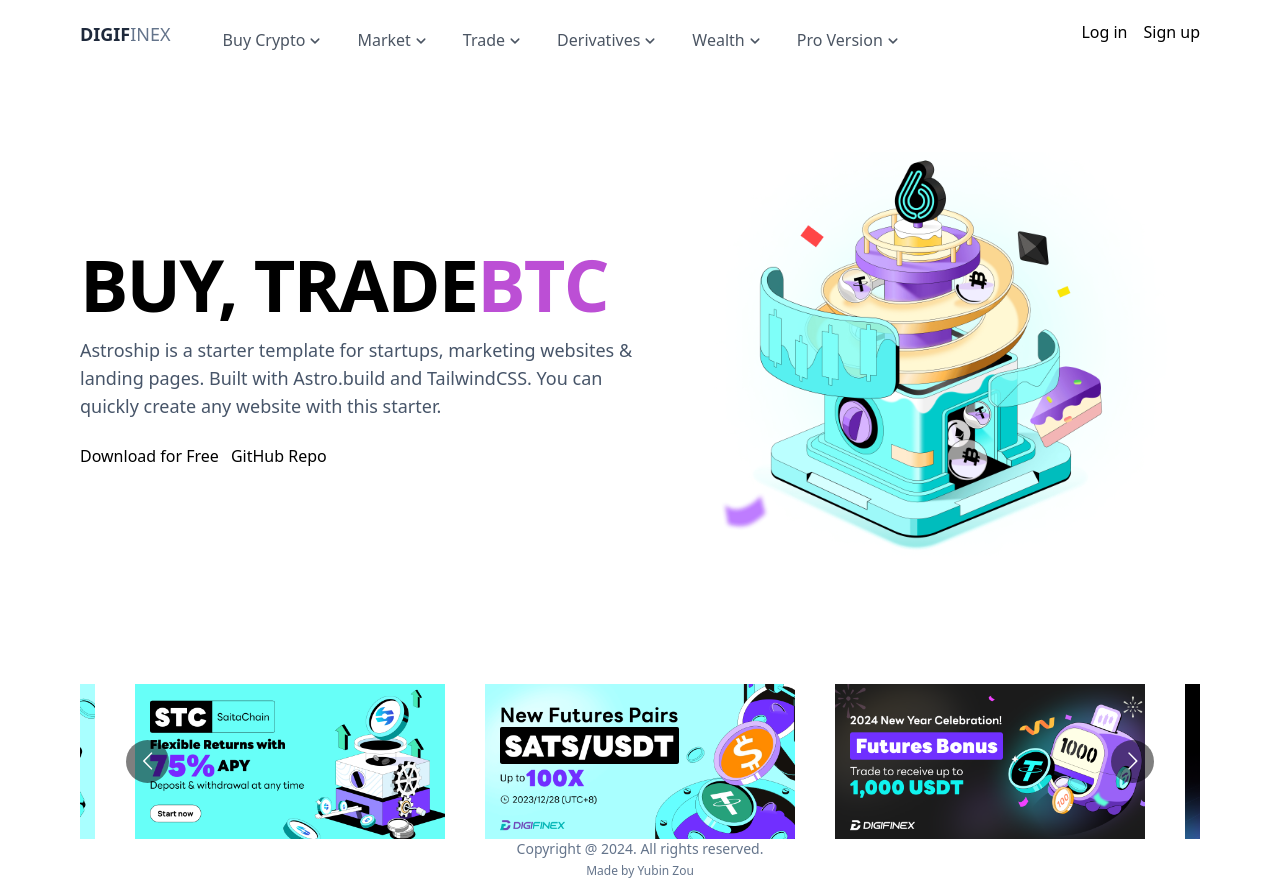
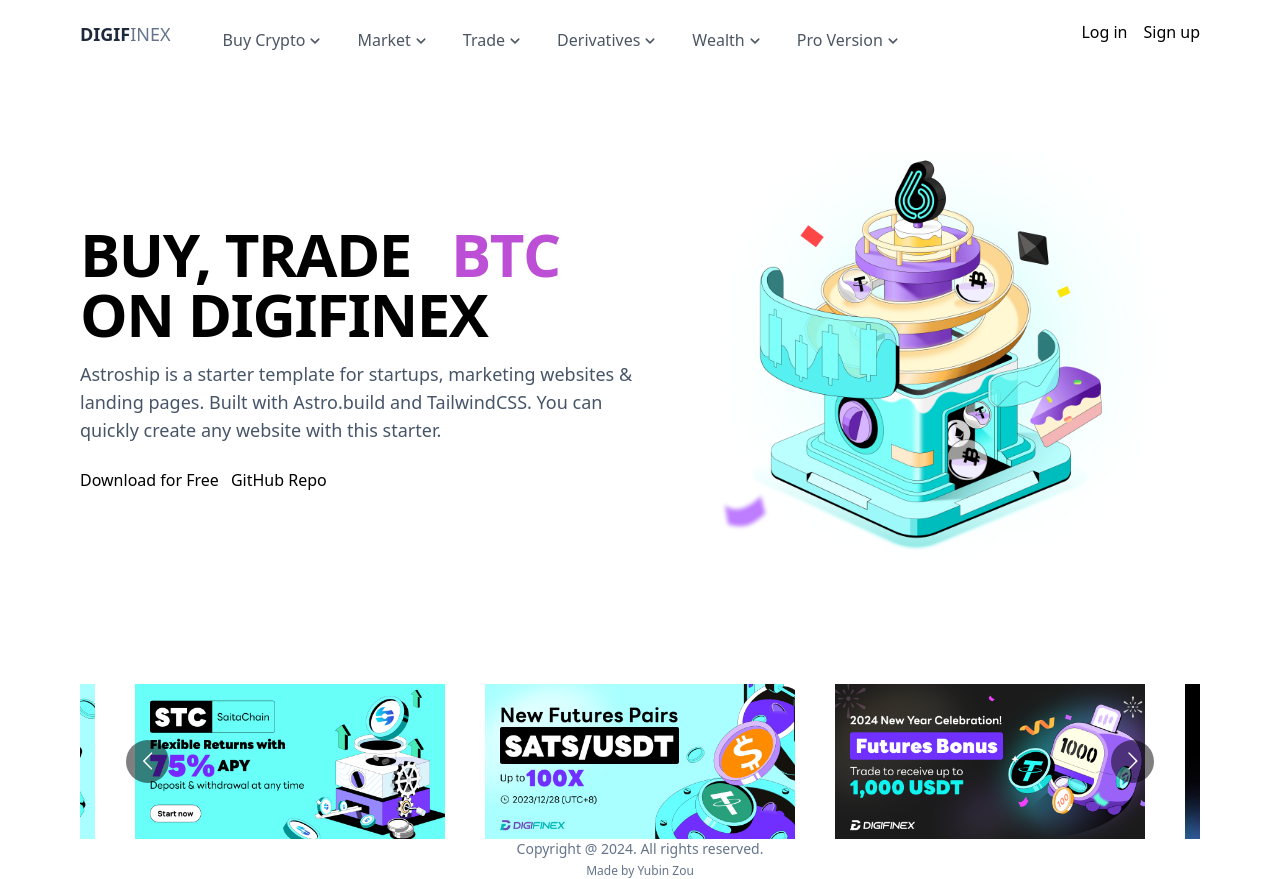
Before and after one commit to yubinzou25/cryptomarket, a React (Vite) app: page / in a window 1280 px wide. Built offline with nearby package versions, Linux system fonts and the light colour scheme.

Commit message:
adjust the header bold level

```diff
--- a/src/components/Banner.tsx
+++ b/src/components/Banner.tsx
@@ -10,9 +10,10 @@ function Banner() {
         <img src="/image/banner.png" width={500} height={500}/>
       </div>
       <div>
+        <div className="flex flex-col text-4xl lg:text-6xl xl:text-7xl font-extrabold lg:tracking-tight xl:tracking-wider">
           <div
-          className="text-5xl lg:text-7xl xl:text-8xl font-bold lg:tracking-tight xl:tracking-wider">
-          BUY, TRADE
+            className="flex flex-row gap-10">
+            <h1>BUY, TRADE</h1>
             <RotateText
               itemList={[
                   {text:"BTC", color:"#ffc107"},
@@ -21,6 +22,8 @@ function Banner() {
               ]}
               letterNum = {3}
             />
+          </div>
+          <h1>ON DIGIFINEX</h1>
         </div>
         <p className="text-lg mt-4 text-slate-600 max-w-xl">
           Astroship is a starter template for startups, marketing websites & landing
```
Lines whose indentation alone changed are shown as unchanged.
